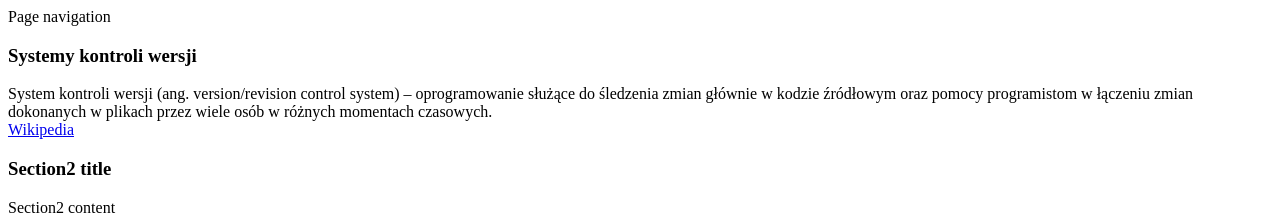
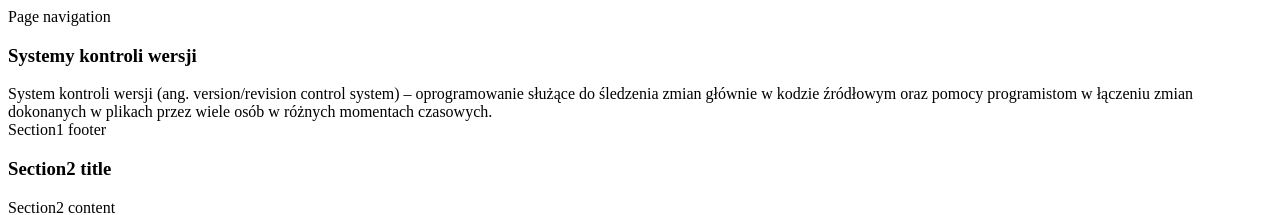
Before and after one commit to piotrlasota/iislabpio_172219, a plain HTML site: page index.html in a window 1280 px wide. Shown: the top 215 px of the page. Drawn offline with Linux system fonts and the light colour scheme.

Commit message:
zmiany_cecha1_4_wycofanie_zmiany_3_pomylka

```diff
--- a/index.html
+++ b/index.html
@@ -15,7 +15,7 @@
                          System kontroli wersji (ang. version/revision control system) – oprogramowanie służące do śledzenia zmian głównie w kodzie źródłowym oraz pomocy programistom w łączeniu zmian dokonanych w plikach przez wiele osób w różnych momentach czasowych.
                          </div>
                         <footer class="panel-footer">
-                                <a href="http://pl.wikipedia.org/wiki/System_kontroli_wersji">Wikipedia</a>
+                               Section1 footer
                         </footer>
                 </section>
                 <section id="section2" class="panel panel-default">
```
